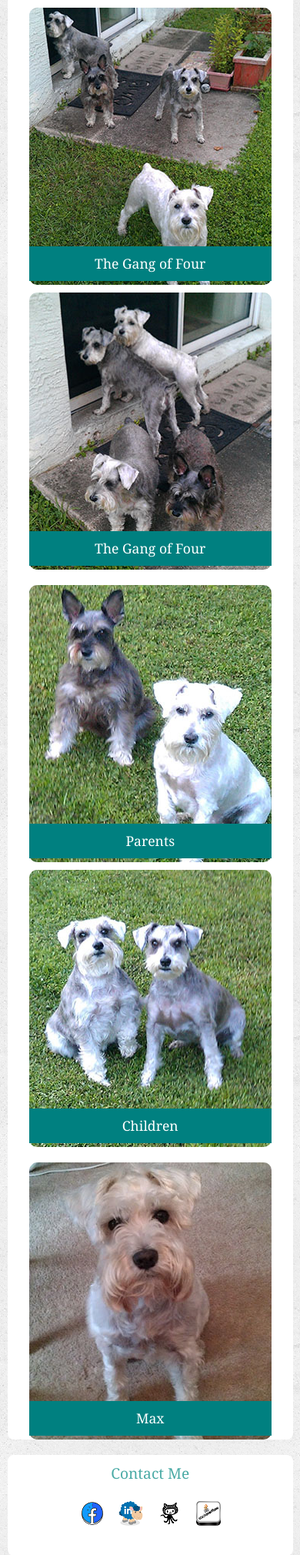
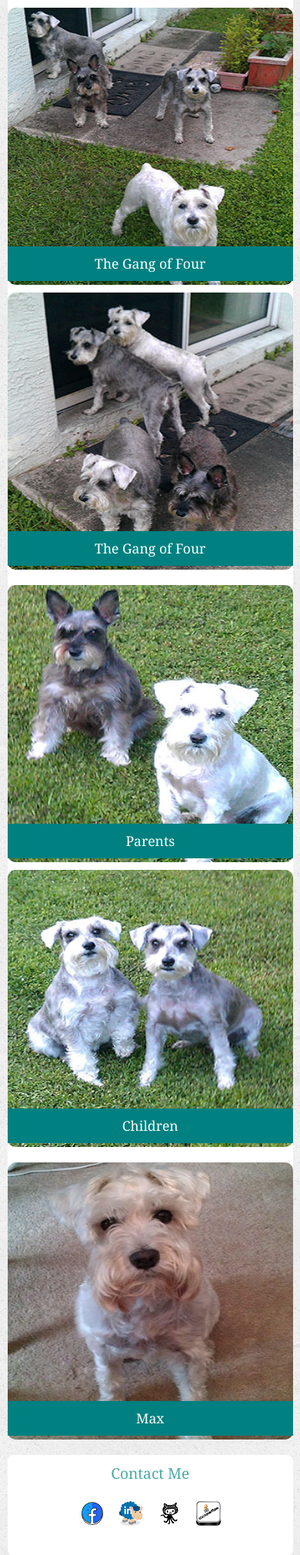
Before and after one commit to bethelmyd/Responsive-Portfolio, a PHP site: page /html/portfolio.html in a window 390 px wide. Shown: the part 238-2258 px from the top of the page at 77% size. Run offline with PHP 8.4, Linux system fonts and the light colour scheme.

Commit message:
commit yet again

```diff
--- a/assets/css/portfolio-media-queries.css
+++ b/assets/css/portfolio-media-queries.css
@@ -82,13 +82,32 @@ smaller than 768
 		margin: 0 0 10px;
 	}
 
-	.post-image{
-		float: left;
-		text-align: left;
+	.widget ul{
+		text-align: center;
 	}
 
-	.widget ul{
-		text-align: center;
+	#content .left{
+		float:left;
+		width: 48%;
+		padding: 0;
+		margin: 0;
+	}
+
+	#content .right{
+		float:right;
+		width: 48%;
+		padding: 0;
+		margin: 0;
+	}
+
+	#content .left img, #content .right img{
+		width: 100%;
+		padding: 0;
+		margin: 0;
+	}
+
+	#content .row h3{
+		width:100%;
 	}
 
 }
@@ -116,4 +135,15 @@ smaller than 640
 		padding: 0 2.5em 0 0;
 	}
 
+	#content .left, #content .right{
+		float:none;
+		margin: 0 auto;
+		width: 100%;
+	}
+
+	#content .left{
+		margin-bottom: 10px;
+	}
+
+
 }
```
